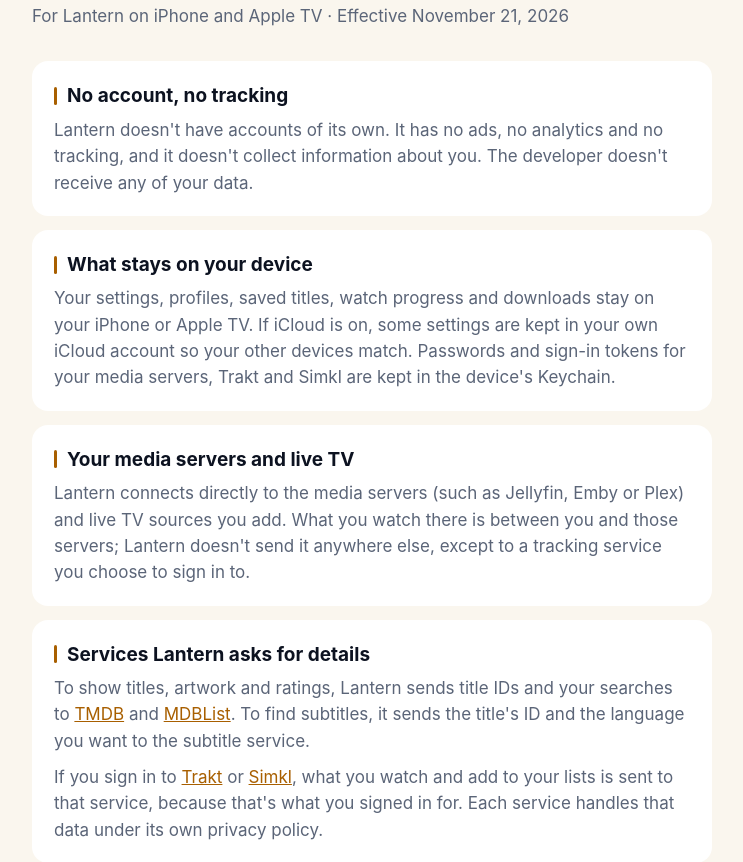
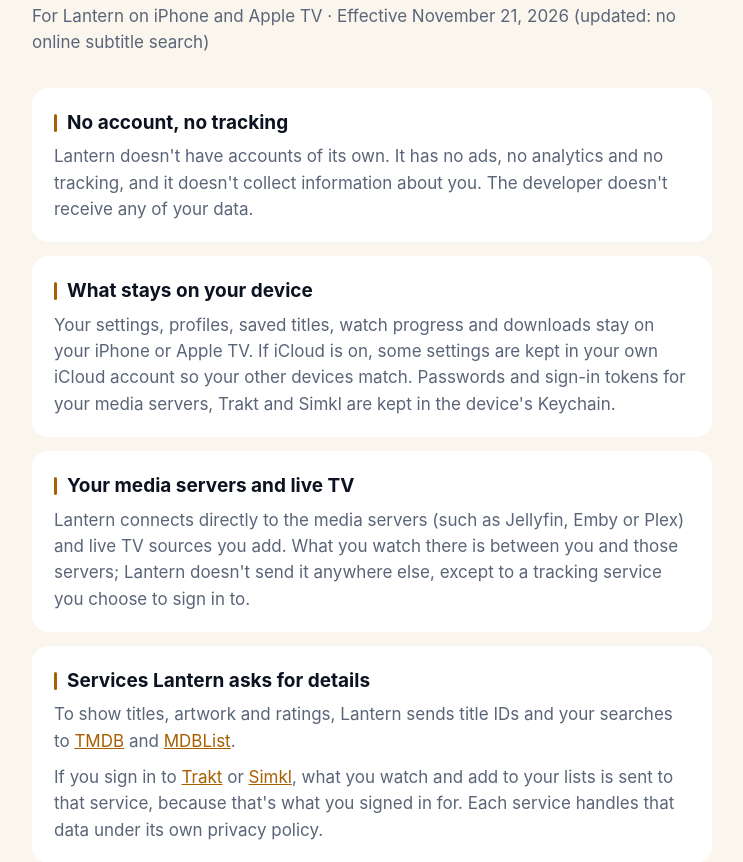
Before and after one commit to EvelioOrnelas/lantern-privacy, a plain HTML site: page index.html in a window 1280 px wide. Shown: the part 90-952 px from the top of the page, without its empty margins (268-1011 px from the left). Drawn offline with Linux system fonts and the light colour scheme.

Commit message:
Privacy policy: no online subtitle search

```diff
--- a/index.html
+++ b/index.html
@@ -28,7 +28,7 @@
 <body>
 <main>
   <h1>Lantern Privacy Policy</h1>
-  <p class="date">For Lantern on iPhone and Apple TV · Effective November 21, 2026</p>
+  <p class="date">For Lantern on iPhone and Apple TV · Effective November 21, 2026 (updated: no online subtitle search)</p>
 
   <section>
     <h2>No account, no tracking</h2>
@@ -47,7 +47,7 @@
 
   <section>
     <h2>Services Lantern asks for details</h2>
-    <p>To show titles, artwork and ratings, Lantern sends title IDs and your searches to <a href="https://www.themoviedb.org">TMDB</a> and <a href="https://mdblist.com">MDBList</a>. To find subtitles, it sends the title's ID and the language you want to the subtitle service.</p>
+    <p>To show titles, artwork and ratings, Lantern sends title IDs and your searches to <a href="https://www.themoviedb.org">TMDB</a> and <a href="https://mdblist.com">MDBList</a>.</p>
     <p>If you sign in to <a href="https://trakt.tv">Trakt</a> or <a href="https://simkl.com">Simkl</a>, what you watch and add to your lists is sent to that service, because that's what you signed in for. Each service handles that data under its own privacy policy.</p>
   </section>
 
```
